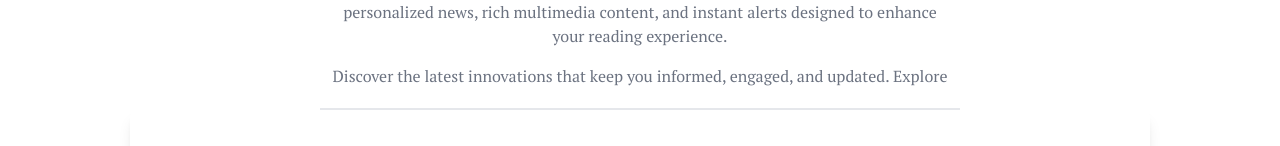
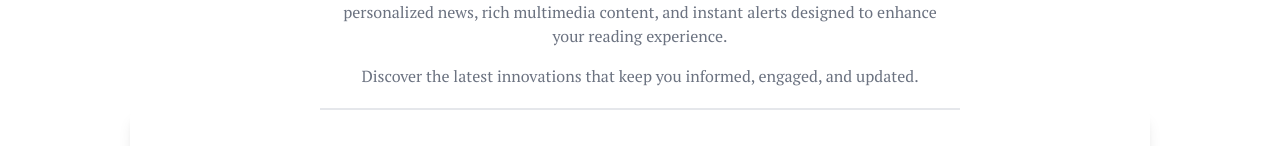
Before and after one commit to PriyankaNandii/Newspaper-Client, a React (Vite) app: page /addarticle in a window 1280 px wide. Shown: the part 218-364 px from the top of the page. Built offline with nearby package versions, Linux system fonts and the light colour scheme; no server answers; sample sign-in values are in the browser's storage.

Commit message:
log in page

```diff
--- a/src/pages/AddArticle.jsx
+++ b/src/pages/AddArticle.jsx
@@ -12,7 +12,7 @@ const AddArticle = () => {
         Discover the latest innovations that keep you informed, engaged, and updated. Explore personalized news, rich multimedia content, and instant alerts designed to enhance your reading experience.
     </p>
     <p className="mt-4 text-gray-500 xl:mt-4 mb-2 dark:text-gray-300">
-        Discover the latest innovations that keep you informed, engaged, and updated. Explore
+        Discover the latest innovations that keep you informed, engaged, and updated.
     </p>
 </div>
         <ArticleForm />
```
